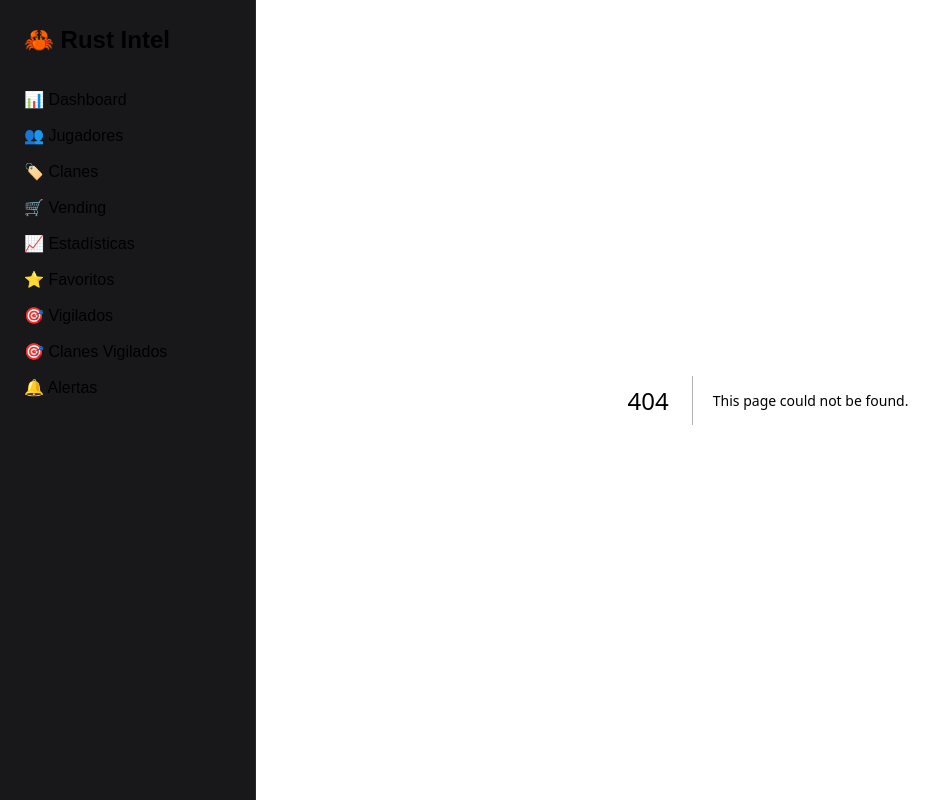
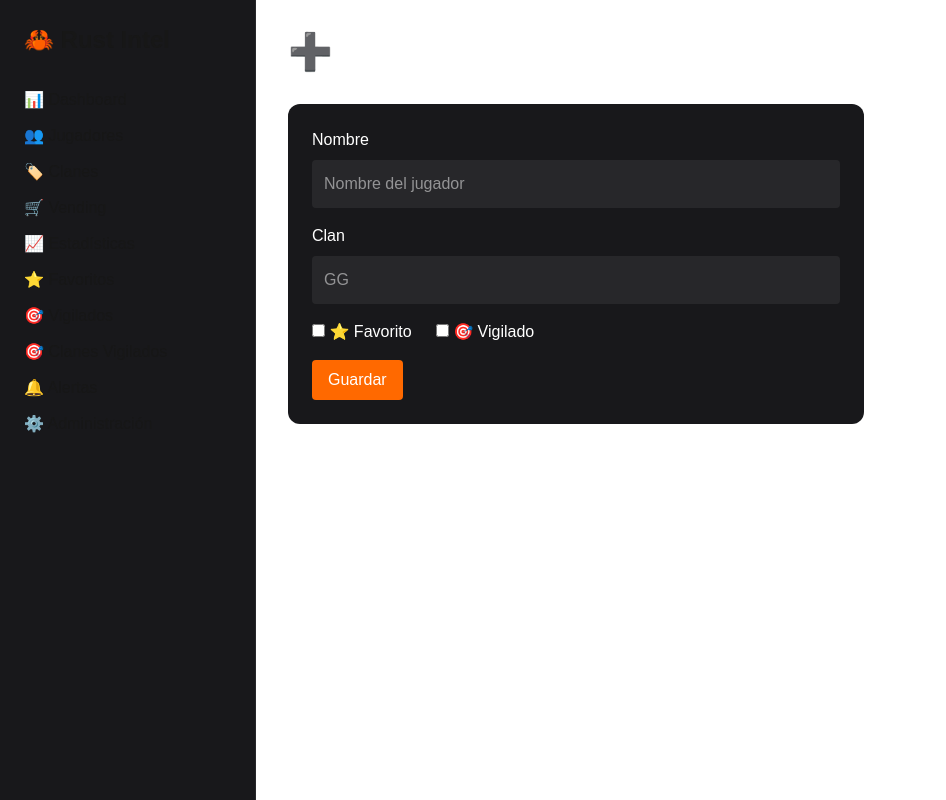
Before and after one commit to manelllurda-dotcom/rust-intel, a Next.js app in the folder frontend-web/: page /admin/jugadores/nuevo in a window 1280 px wide. Before the commit this address had no page. Shown: the whole page, without its empty margins (0-946 px from the left). Built offline with nearby package versions, Linux system fonts and the light colour scheme.

Commit message:
Panel de administracion

```diff
--- /dev/null
+++ b/frontend-web/app/admin/clanes/nuevo/page.tsx
@@ -0,0 +1,32 @@
+export default function NuevoClanPage() {
+  return (
+    <div className="p-8 text-white">
+      <h1 className="text-4xl font-bold mb-8">
+        ➕ Nuevo Clan
+      </h1>
+
+      <form className="bg-zinc-900 rounded-xl p-6 max-w-xl space-y-4">
+
+        <div>
+          <label className="block mb-2">
+            Nombre
+          </label>
+
+          <input
+            type="text"
+            className="w-full p-3 rounded bg-zinc-800"
+            placeholder="GG"
+          />
+        </div>
+
+        <button
+          type="submit"
+          className="bg-orange-500 px-4 py-2 rounded"
+        >
+          Guardar
+        </button>
+
+      </form>
+    </div>
+  );
+}
--- /dev/null
+++ b/frontend-web/app/admin/jugadores/nuevo/page.tsx
@@ -0,0 +1,56 @@
+export default function NuevoJugadorPage() {
+  return (
+    <div className="p-8 text-white">
+      <h1 className="text-4xl font-bold mb-8">
+        ➕ Nuevo Jugador
+      </h1>
+
+      <form className="bg-zinc-900 rounded-xl p-6 max-w-xl space-y-4">
+
+        <div>
+          <label className="block mb-2">
+            Nombre
+          </label>
+
+          <input
+            type="text"
+            className="w-full p-3 rounded bg-zinc-800"
+            placeholder="Nombre del jugador"
+          />
+        </div>
+
+        <div>
+          <label className="block mb-2">
+            Clan
+          </label>
+
+          <input
+            type="text"
+            className="w-full p-3 rounded bg-zinc-800"
+            placeholder="GG"
+          />
+        </div>
+
+        <div className="flex gap-6">
+          <label>
+            <input type="checkbox" />
+            {" "}⭐ Favorito
+          </label>
+
+          <label>
+            <input type="checkbox" />
+            {" "}🎯 Vigilado
+          </label>
+        </div>
+
+        <button
+          type="submit"
+          className="bg-orange-500 px-4 py-2 rounded"
+        >
+          Guardar
+        </button>
+
+      </form>
+    </div>
+  );
+}
--- /dev/null
+++ b/frontend-web/app/admin/jugadores/page.tsx
@@ -0,0 +1,38 @@
+import Link from "next/link";
+import { jugadores } from "../../../data/jugadores";
+
+export default function AdminJugadoresPage() {
+  return (
+    <div className="p-8 text-white">
+      <h1 className="text-4xl font-bold mb-8">
+        👥 Gestión de Jugadores
+      </h1>
+
+      <div className="space-y-4">
+        {jugadores.map((jugador) => (
+          <div
+            key={jugador.nombre}
+            className="bg-zinc-900 rounded-xl p-4 flex justify-between items-center"
+          >
+            <div>
+              <h2 className="font-bold">
+                {jugador.nombre}
+              </h2>
+
+              <p>
+                Clan: {jugador.clan}
+              </p>
+            </div>
+
+            <Link
+              href={`/jugadores/${jugador.nombre.toLowerCase()}`}
+              className="text-orange-400"
+            >
+              Ver →
+            </Link>
+          </div>
+        ))}
+      </div>
+    </div>
+  );
+}
--- /dev/null
+++ b/frontend-web/app/admin/page.tsx
@@ -0,0 +1,72 @@
+import Link from "next/link";
+
+export default function AdminPage() {
+  return (
+    <div className="p-8 text-white">
+      <h1 className="text-4xl font-bold mb-8">
+        ⚙️ Administración
+      </h1>
+
+      <div className="grid grid-cols-1 md:grid-cols-3 gap-6">
+
+        {/* Jugadores */}
+        <div className="bg-zinc-900 rounded-xl p-6">
+          <h2 className="text-2xl font-bold mb-4">
+            👥 Jugadores
+          </h2>
+
+          <Link
+            href="/admin/jugadores/nuevo"
+            className="bg-orange-500 px-4 py-2 rounded inline-block"
+          >
+            ➕ Añadir jugador
+          </Link>
+
+          <br />
+
+          <Link
+            href="/admin/jugadores"
+            className="bg-zinc-800 px-4 py-2 rounded inline-block mt-2"
+          >
+            📋 Gestionar jugadores
+          </Link>
+        </div>
+
+        {/* Clanes */}
+        <div className="bg-zinc-900 rounded-xl p-6">
+          <h2 className="text-2xl font-bold mb-4">
+            🏷️ Clanes
+          </h2>
+
+          <Link
+            href="/admin/clanes/nuevo"
+            className="bg-orange-500 px-4 py-2 rounded inline-block"
+          >
+            ➕ Añadir clan
+          </Link>
+
+          <br />
+
+          <Link
+            href="/admin/clanes"
+            className="bg-zinc-800 px-4 py-2 rounded inline-block mt-2"
+          >
+            📋 Gestionar clanes
+          </Link>
+        </div>
+
+        {/* Alertas */}
+        <div className="bg-zinc-900 rounded-xl p-6">
+          <h2 className="text-2xl font-bold mb-4">
+            🔔 Alertas
+          </h2>
+
+          <button className="bg-orange-500 px-4 py-2 rounded">
+            ➕ Añadir alerta
+          </button>
+        </div>
+
+      </div>
+    </div>
+  );
+}
--- a/frontend-web/app/layout.tsx
+++ b/frontend-web/app/layout.tsx
@@ -69,6 +69,9 @@ export default function RootLayout({
               <Link href="/alertas" className="hover:text-orange-400">
                 🔔 Alertas
               </Link>
+              <Link href="/admin">
+              ⚙️ Administración
+              </Link>
             </nav>
           </aside>
 
```
